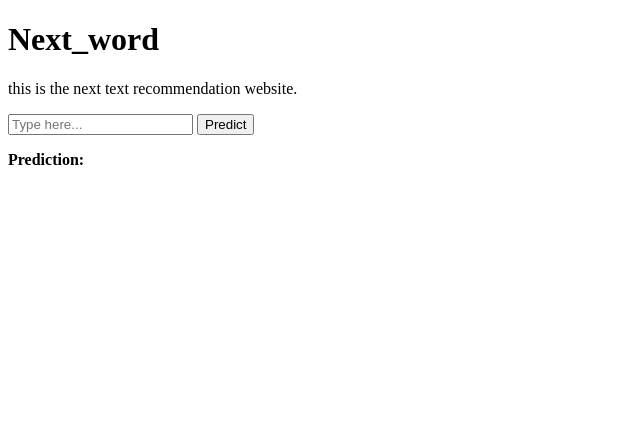
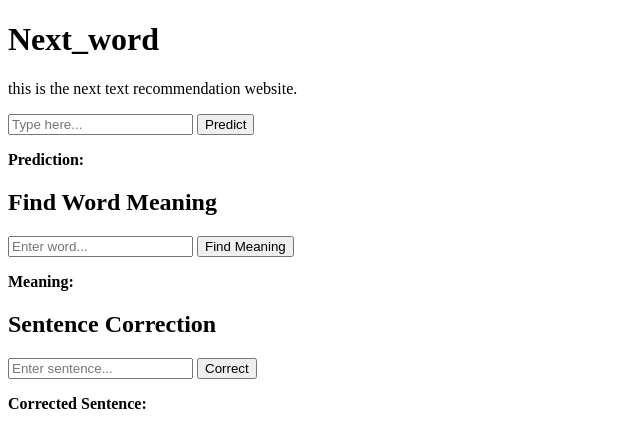
Before and after one commit to theshriramgupta/Next-Word-Predictor, a Flask app: page / in a window 1280 px wide. Shown: the top 448 px of the page, without its empty margins (0-640 px from the left). Run offline with Flask 3, Linux system fonts and the light colour scheme; parts of the project's set-up code (start-up, migrations or seed data) failed here and were passed over.

Commit message:
Update index.html

```diff
--- a/templates/index.html
+++ b/templates/index.html
@@ -14,5 +14,15 @@
         <input type="text", id="user_input", placeholder="Type here..." />
         <button onclick="predictWord()"> Predict</button>
         <p><strong>Prediction: </strong> <span id="predictedResult"></span></p>
+
+        <h2>Find Word Meaning</h2>
+        <input type="text" id="meaningInput" placeholder="Enter word...">
+        <button onclick="findMeaning()">Find Meaning</button>
+        <p><strong>Meaning:</strong> <span id="meaningResult"></span></p>
+
+        <h2>Sentence Correction</h2>
+        <input type="text" id="correctInput" placeholder="Enter sentence...">
+        <button onclick="correctSentence()">Correct</button>
+        <p><strong>Corrected Sentence:</strong> <span id="correctedResult"></span></p>
     </body>
 </html>
```
